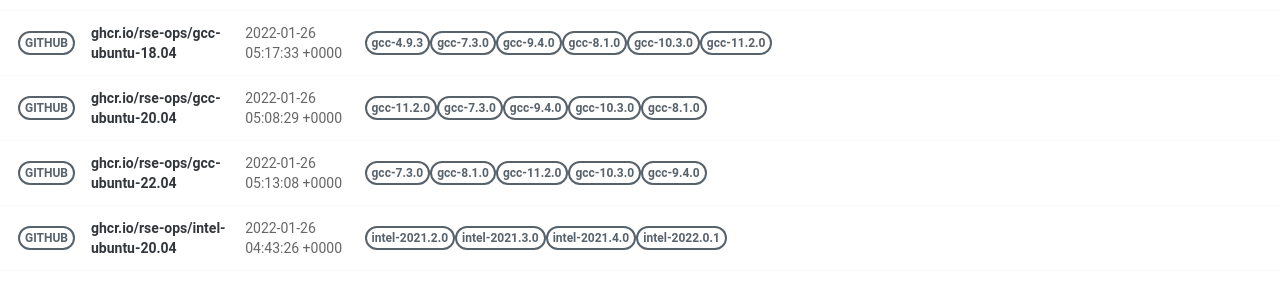
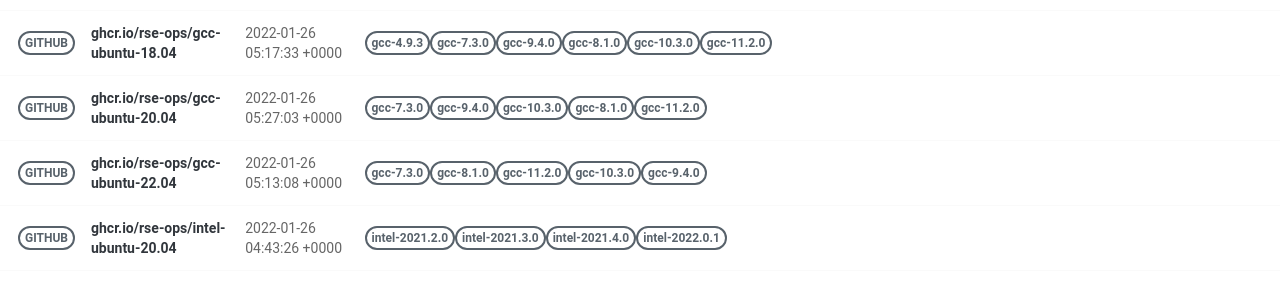
Before and after one commit to rse-ops/docker-images, a Jekyll site: the page built from pages/index.md, in a window 1280 px wide. Shown: the part 581-866 px from the top of the page. Built offline with Jekyll 4.4.1, drawn with Linux system fonts in a browser that asks for light colours; nearby versions of some CDN libraries.

Commit message:
Automated push to update library 2022-01-26

```diff
--- a/_library/ghcr.io-rse-ops-gcc-ubuntu-20.04.md
+++ b/_library/ghcr.io-rse-ops-gcc-ubuntu-20.04.md
@@ -1,14 +1,11 @@
 ---
 layout: container
 name: ghcr.io/rse-ops/gcc-ubuntu-20.04
-updated_at: 2022-01-26 05:08:29.575267
+updated_at: 2022-01-26 05:27:03.709730
 
 
 container_url: https://github.com/orgs/rse-ops/packages/container/package/gcc-ubuntu-20.04
 versions:
- - tag: gcc-11.2.0
-   dockerfile: https://github.com/rse-ops/docker-images/blob/main/ubuntu/gcc/Dockerfile
-   manifest: https://crane.ggcr.dev/manifest/ghcr.io/rse-ops/gcc-ubuntu-20.04:gcc-11.2.0
  - tag: gcc-7.3.0
    dockerfile: https://github.com/rse-ops/docker-images/blob/main/ubuntu/gcc/Dockerfile
    manifest: https://crane.ggcr.dev/manifest/ghcr.io/rse-ops/gcc-ubuntu-20.04:gcc-7.3.0
```
Also changed, not shown: other parts of _library/ghcr.io-rse-ops-gcc-ubuntu-20.04.md (+3 -0 lines).
